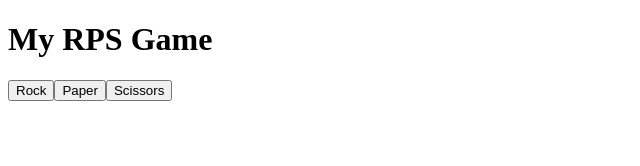
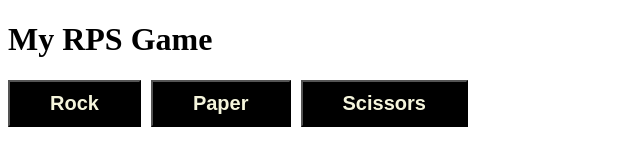
Before and after one commit to adriandrinceanu/rock_paper_scissors---Javascript---Learning-JavaScript, a plain HTML site: page index.html in a window 1280 px wide. Shown: the whole page, without its empty margins (0-640 px from the left). Drawn offline with Linux system fonts and the light colour scheme.

Commit message:
added css buttons

```diff
--- a/index.html
+++ b/index.html
@@ -2,7 +2,21 @@
 <html>
 <head>
   <meta charset="UTF-8">
-  <title>Page Title</title>
+  <title>Adrian's RPS Game</title>
+
+  <style>
+    .button{
+      background-color: black;
+      color:beige;
+      font-weight: 900;
+      font-size: 20px;
+      padding: 10px 40px 10px 40px;
+      margin-right: 10px;
+    }
+    .button:hover{
+      background-color: rgb(46, 46, 46) ;
+    }
+  </style>
 </head>
 <body>
   <h1> My RPS Game</h1>
--- a/script.js
+++ b/script.js
@@ -36,14 +36,16 @@ function playRound(playerSelection, computerSelection) {
 
   rock.textContent = 'Rock';
   rock.value = 'rock';
+  rock.setAttribute('class', 'button')
 
   paper.textContent = 'Paper';
   paper.value = 'paper';
+  paper.setAttribute('class', 'button')
+
 
   scissors.textContent = 'Scissors';
   scissors.value = 'scissors';
-
-  const buttons = document.querySelectorAll('button');
+  scissors.setAttribute('class', 'button')
 
 
     rock.addEventListener('click', ()=>{
```
